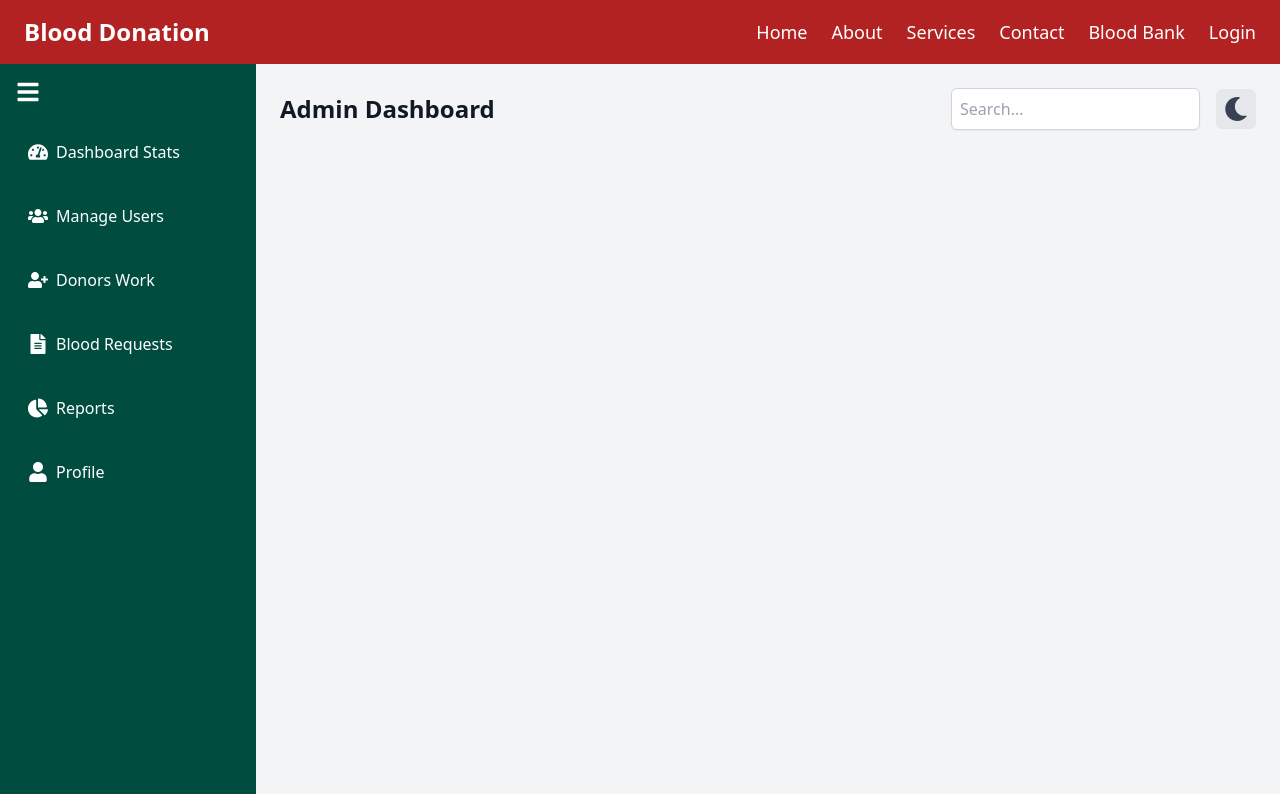
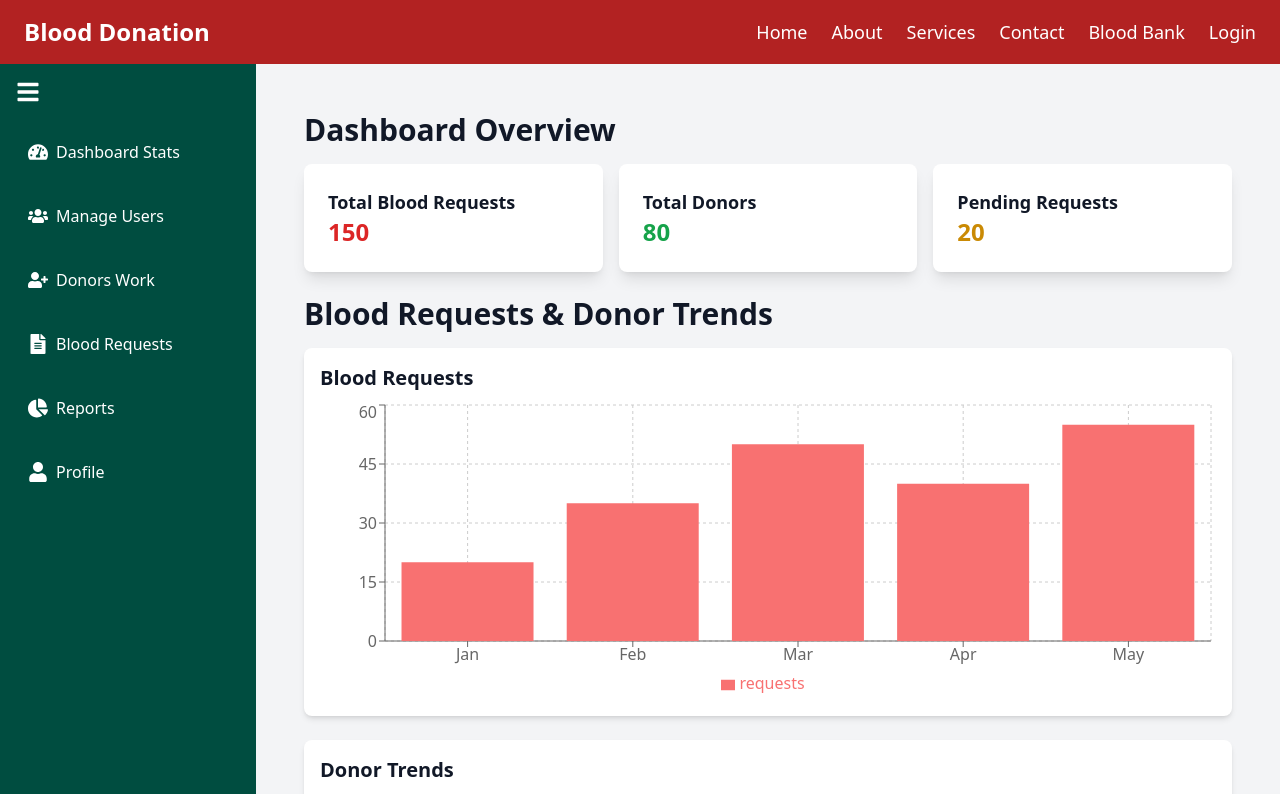
Before and after one commit to mupashirbare/Blood-donation-management, a React (Vite) app in the folder frontend/: page /admin in a window 1280 px wide. Shown: the top 794 px of the page. Built offline with nearby package versions, Linux system fonts and the light colour scheme.

Commit message:
i was updated some pages like App.jsx,Admin Dashboard.

```diff
--- a/frontend/src/App.jsx
+++ b/frontend/src/App.jsx
@@ -1,6 +1,6 @@
 import React from "react";
 import { BrowserRouter as Router, Routes, Route } from "react-router-dom";
-import Login from "./pages/login";
+import Login from "./pages/Login";
 import Home from "./pages/Home";
 import Register from "./pages/Register";
 import Navbar from "./components/Navbar";
@@ -15,18 +15,28 @@ import DashboardStats from "./components/DashboardStats";
 const App = () => {
   return (
     <Router>
-      <Navbar/>
+      <Navbar />
       <Routes>
-        <Route path="/" element={<Home/>} />
-        <Route path="/Admin" element={<AdminDashboard/>} />
-        <Route path="/dashboard-stats" element={<DashboardStats/>} />
-        <Route path="/BloodBank" element={<BloodBankPage/>} />
-        <Route path="/request-blood" element={<BloodRequest/>} />
-        <Route path="contact" element={<ContactPage/>} />
-        <Route path="about" element={<AboutUs/>} />
-        <Route path="services" element={<ServicesPage/>}/>
-        <Route path="/login" element={<Login/>} />
-        <Route path="/register" element={<Register/>} />
+        {/* Public Routes */}
+        <Route path="/" element={<Home />} />
+        <Route path="/bloodbank" element={<BloodBankPage />} />
+        <Route path="/request-blood" element={<BloodRequest />} />
+        <Route path="/contact" element={<ContactPage />} />
+        <Route path="/about" element={<AboutUs />} />
+        <Route path="/services" element={<ServicesPage />} />
+        <Route path="/login" element={<Login />} />
+        <Route path="/register" element={<Register />} />
+
+        {/* Nested Routes Inside Admin Dashboard */}
+        <Route path="/admin" element={<AdminDashboard />}>
+          <Route index element={<DashboardStats />} /> {/* Default Admin Page */}
+          <Route path="dashboard-stats" element={<DashboardStats />} />
+          <Route path="users" element={<h2>Manage Users</h2>} />
+          <Route path="donors" element={<h2>Donors Work</h2>} />
+          <Route path="blood-requests" element={<h2>Blood Requests</h2>} />
+          <Route path="reports" element={<h2>Reports</h2>} />
+          <Route path="profile" element={<h2>Profile</h2>} />
+        </Route>
       </Routes>
     </Router>
   );
--- a/frontend/src/layout/AdminDashboard.jsx
+++ b/frontend/src/layout/AdminDashboard.jsx
@@ -1,5 +1,5 @@
 import { useState } from "react";
-import { Link } from "react-router-dom";
+import { Link, Outlet } from "react-router-dom";
 import {
   FaUsers, FaUserPlus, FaFileAlt, FaChartPie, FaUser,
   FaSignOutAlt, FaBars, FaMoon, FaSun, FaTachometerAlt,
@@ -13,77 +13,53 @@ const AdminDashboard = () => {
     <div className={`flex ${darkMode ? "bg-gray-900 text-white" : "bg-gray-100 text-gray-900"} min-h-screen`}>
       {/* Sidebar */}
       <aside className={`h-screen ${isSidebarOpen ? "w-64" : "w-20"} bg-[#004D40] text-white transition-all duration-300 p-4 flex flex-col`}>
-        {/* Sidebar Toggle Button */}
         <button onClick={() => setIsSidebarOpen(!isSidebarOpen)} className="mb-6 text-white">
           <FaBars size={24} />
         </button>
 
-        {/* Navigation */}
         <nav className="flex-1">
           <ul className="space-y-4">
             <li>
-              <Link to="/dashboard-stats" className="flex items-center gap-2 p-3 rounded-md transition hover:bg-[#00796B]">
+              <Link to="/admin/dashboard-stats" className="flex items-center gap-2 p-3 rounded-md transition hover:bg-[#00796B]">
                 <FaTachometerAlt size={20} /> {isSidebarOpen && "Dashboard Stats"}
               </Link>
             </li>
             <li>
-              <Link to="/users" className="flex items-center gap-2 p-3 rounded-md transition hover:bg-[#00796B]">
+              <Link to="/admin/users" className="flex items-center gap-2 p-3 rounded-md transition hover:bg-[#00796B]">
                 <FaUsers size={20} /> {isSidebarOpen && "Manage Users"}
               </Link>
             </li>
             <li>
-              <Link to="/donors" className="flex items-center gap-2 p-3 rounded-md transition hover:bg-[#00796B]">
+              <Link to="/admin/donors" className="flex items-center gap-2 p-3 rounded-md transition hover:bg-[#00796B]">
                 <FaUserPlus size={20} /> {isSidebarOpen && "Donors Work"}
               </Link>
             </li>
             <li>
-              <Link to="/blood-requests" className="flex items-center gap-2 p-3 rounded-md transition hover:bg-[#00796B]">
+              <Link to="/admin/blood-requests" className="flex items-center gap-2 p-3 rounded-md transition hover:bg-[#00796B]">
                 <FaFileAlt size={20} /> {isSidebarOpen && "Blood Requests"}
               </Link>
             </li>
             <li>
-              <Link to="/reports" className="flex items-center gap-2 p-3 rounded-md transition hover:bg-[#00796B]">
+              <Link to="/admin/reports" className="flex items-center gap-2 p-3 rounded-md transition hover:bg-[#00796B]">
                 <FaChartPie size={20} /> {isSidebarOpen && "Reports"}
               </Link>
             </li>
             <li>
-              <Link to="/profile" className="flex items-center gap-2 p-3 rounded-md transition hover:bg-[#00796B]">
+              <Link to="/admin/profile" className="flex items-center gap-2 p-3 rounded-md transition hover:bg-[#00796B]">
                 <FaUser size={20} /> {isSidebarOpen && "Profile"}
               </Link>
             </li>
           </ul>
         </nav>
 
-        {/* Logout */}
         <Link to="/logout" className="flex items-center gap-2 p-3 rounded-md transition hover:bg-[#00796B]">
           <FaSignOutAlt size={20} /> {isSidebarOpen && "Logout"}
         </Link>
       </aside>
 
-      {/* Main Content */}
+      {/* Dynamic Content Inside Dashboard */}
       <main className="flex-1 p-6">
-        {/* Header with Search Bar & Theme Toggle */}
-        <header className="flex justify-between items-center mb-6">
-          <h1 className="text-2xl font-bold">Admin Dashboard</h1>
-
-          <div className="flex items-center gap-4">
-            {/* Centered Search Bar */}
-            <div className="relative w-full max-w-md">
-              <input
-                type="text"
-                placeholder="Search..."
-                className="w-full p-2 border border-gray-300 rounded-md shadow-sm focus:outline-none focus:ring-2 focus:ring-[#00796B] focus:border-transparent"
-              />
-            </div>
-
-            {/* Dark Mode Toggle */}
-            <button onClick={() => setDarkMode(!darkMode)} className="p-2 rounded-md bg-gray-200 dark:bg-gray-700">
-              {darkMode ? <FaSun size={24} className="text-yellow-400" /> : <FaMoon size={24} className="text-gray-700" />}
-            </button>
-          </div>
-        </header>
-
-
+        <Outlet />
       </main>
     </div>
   );
```
